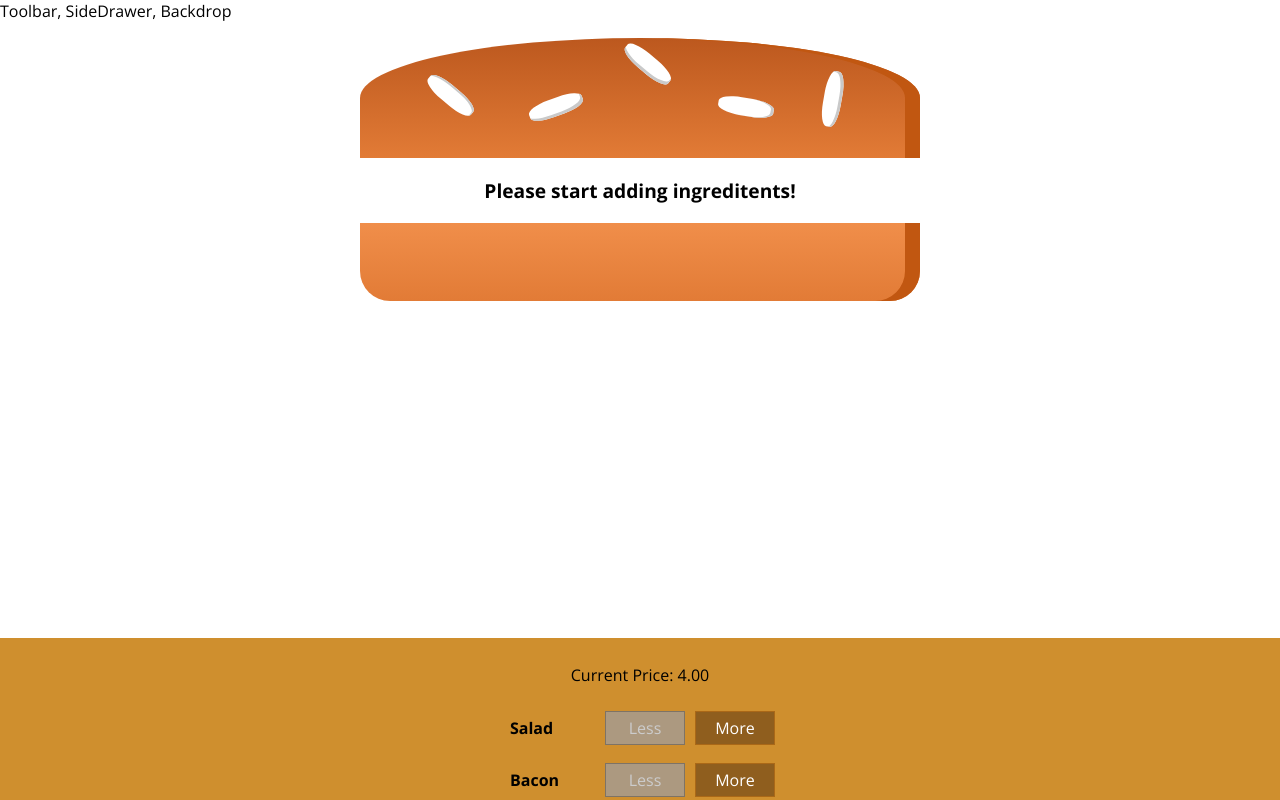
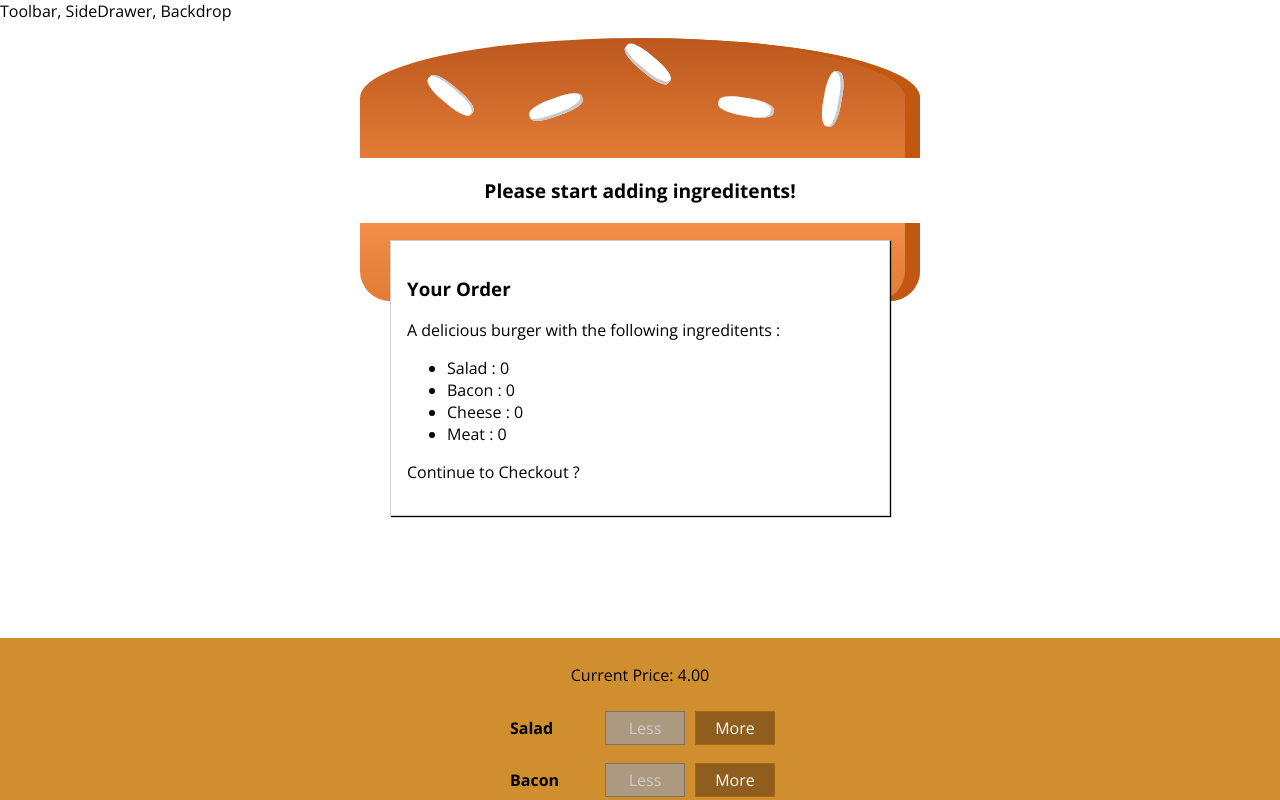
Before and after one commit to art0254/my-learn-udemy-maximum-react, a React (Create React App) app in the folder buger_builder/: page / in a window 1280 px wide. Shown: the top 800 px of the page. Built offline with nearby package versions, Linux system fonts and the light colour scheme.

Commit message:
add modal & orderSummary

```diff
--- /dev/null
+++ b/buger_builder/src/components/Burger/OrderSummary/OrderSummary.js
@@ -0,0 +1,21 @@
+import React from "react";
+import Aux from "../../../hoc/Auxiliary";
+const orderSummary = (props) => {
+  const ingredientSummary = Object.keys(props.ingredients).map((igKey) => {
+    return (
+      <li style={{ textTransform: "capitalize" }}>
+        <span>{igKey}</span> : {props.ingredients[igKey]}
+      </li>
+    );
+  });
+  return (
+    <Aux>
+      <h3>Your Order</h3>
+      <p>A delicious burger with the following ingreditents :</p>
+      <ul>{ingredientSummary}</ul>
+      <p>Continue to Checkout ? </p>
+    </Aux>
+  );
+};
+
+export default orderSummary;
--- /dev/null
+++ b/buger_builder/src/components/UI/Modal/Modal.js
@@ -0,0 +1,5 @@
+import React from "react";
+import classes from "./Modal.module.css";
+const modal = (props) => <div className={classes.Modal}>{props.children}</div>;
+
+export default modal;
--- /dev/null
+++ b/buger_builder/src/components/UI/Modal/Modal.module.css
@@ -0,0 +1,20 @@
+.Modal {
+    position: fixed;
+    z-index: 500;
+    background-color: white;
+    width: 70%;
+    border: 1px solid #ccc;
+    box-shadow: 1px 1px 1px black;
+    padding: 16px;
+    left: 15%;
+    top: 30%;
+    box-sizing: border-box;
+    transition: all 0.3s ease-out;
+}
+
+@media (min-width: 600px) {
+    .Modal {
+        width: 500px;
+        left: calc(50% - 250px);
+    }
+}
--- a/buger_builder/src/containers/BurgerBuilder/BurgerBuilder.js
+++ b/buger_builder/src/containers/BurgerBuilder/BurgerBuilder.js
@@ -2,6 +2,8 @@ import React, { Component } from "react";
 import Aux from "../../hoc/Auxiliary";
 import Burger from "../../components/Burger/Burger";
 import BurgerControl from "../../components/Burger/BuildControls/BuildControls";
+import Modal from "../../components/UI/Modal/Modal";
+import OrderSummary from "../../components/Burger/OrderSummary/OrderSummary";
 const INGREDIENT_PRICES = {
   salad: 0.5,
   cheese: 0.4,
@@ -77,6 +79,9 @@ class BurgetBuilder extends Component {
     }
     return (
       <Aux>
+        <Modal>
+          <OrderSummary ingredients={this.state.ingreditents}/>
+        </Modal>
         <Burger ingreditents={this.state.ingreditents} />
         <BurgerControl
           price={this.state.totalPrice}
```
Also changed, not shown: buger_builder/src/components/UI/Backdrop/Backdrop.js (added), 1 other file (tests, documents, lock files or other folders).
